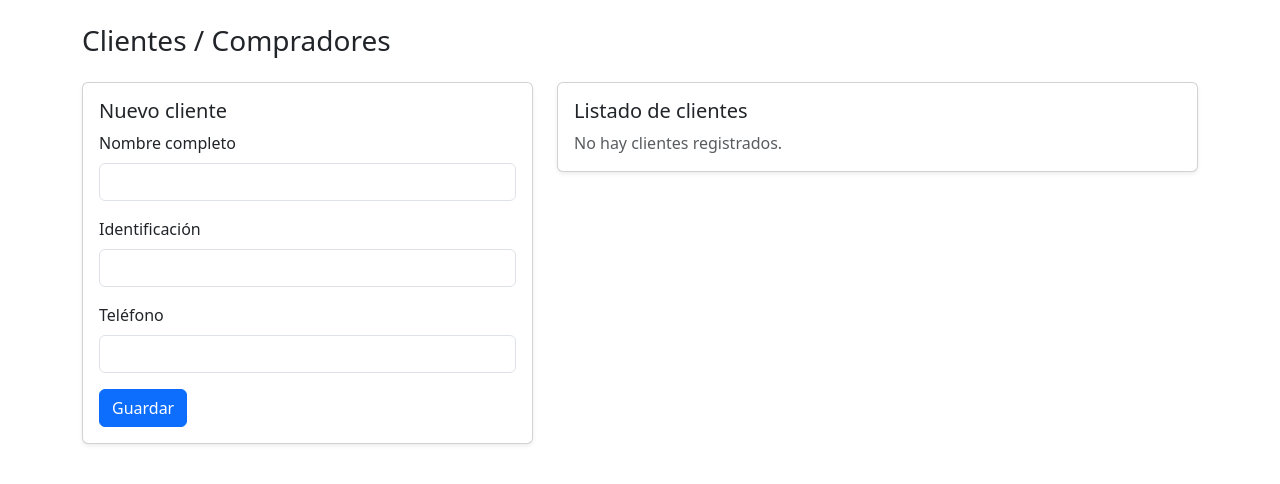
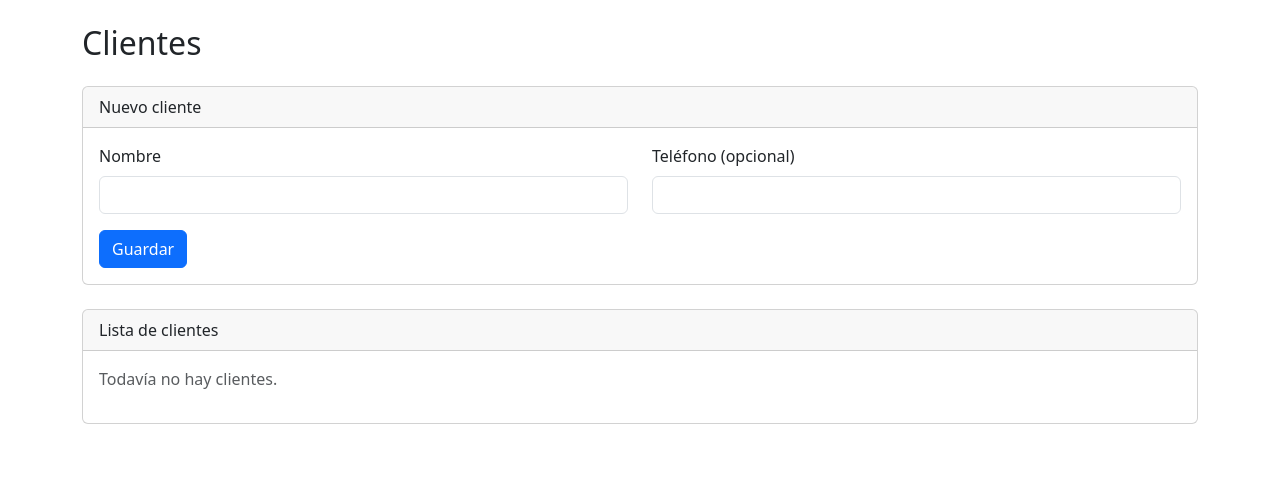
Before and after one commit to Jorleonzu86/creditos-app, a Flask app: page /clientes in a window 1280 px wide. Shown: the part 56-540 px from the top of the page. Run offline with Flask 3, Linux system fonts and the light colour scheme; a user stored in the database is signed in; data that the repository does not hold is empty.

Commit message:
Update clientes.html

```diff
--- a/templates/clientes.html
+++ b/templates/clientes.html
@@ -1,44 +1,43 @@
 {% extends "base.html" %}
+
+{% block title %}Clientes{% endblock %}
+
 {% block content %}
 <div class="d-flex justify-content-between align-items-center mb-3">
-  <h3>Clientes / Compradores</h3>
+  <h2>Clientes</h2>
 </div>
 
+<div class="card mb-4">
+  <div class="card-header">
+    Nuevo cliente
+  </div>
+  <div class="card-body">
+    <form method="post">
       <div class="row">
-  <div class="col-md-5">
-    <div class="card shadow-sm mb-4">
-      <div class="card-body">
-        <h5 class="card-title">Nuevo cliente</h5>
-        <form method="post">
-          <div class="mb-3">
-            <label class="form-label">Nombre completo</label>
+        <div class="col-md-6 mb-3">
+          <label class="form-label">Nombre</label>
           <input type="text" name="nombre" class="form-control" required>
         </div>
-          <div class="mb-3">
-            <label class="form-label">Identificación</label>
-            <input type="text" name="identificacion" class="form-control">
+        <div class="col-md-6 mb-3">
+          <label class="form-label">Teléfono (opcional)</label>
+          <input type="text" name="telefono" class="form-control">
         </div>
-          <div class="mb-3">
-            <label class="form-label">Teléfono</label>
-            <input type="text" name="telefono" class="form-control">
       </div>
       <button type="submit" class="btn btn-primary">Guardar</button>
     </form>
   </div>
 </div>
+
+<div class="card">
+  <div class="card-header">
+    Lista de clientes
   </div>
-
-  <div class="col-md-7">
-    <div class="card shadow-sm">
   <div class="card-body">
-        <h5 class="card-title">Listado de clientes</h5>
     {% if clientes %}
-        <div class="table-responsive">
-          <table class="table table-sm table-hover align-middle">
+      <table class="table table-hover">
         <thead>
           <tr>
             <th>Nombre</th>
-                <th>Identificación</th>
             <th>Teléfono</th>
             <th>Saldo</th>
             <th></th>
@@ -48,29 +47,21 @@
           {% for c in clientes %}
             <tr>
               <td>{{ c.nombre }}</td>
-                <td>{{ c.identificacion or '' }}</td>
-                <td>{{ c.telefono or '' }}</td>
-                <td>₡ {{ "%.2f"|format(c.saldo) }}</td>
+              <td>{{ c.telefono or "" }}</td>
+              <td>₡{{ "%.2f"|format(c.saldo or 0) }}</td>
               <td>
-                  <a href="{{ url_for('cliente_detalle', cliente_id=c.id) }}" class="btn btn-sm btn-outline-primary">
-                    Ver movimientos
+                <a href="{{ url_for('cliente_detalle', cliente_id=c.id) }}"
+                   class="btn btn-sm btn-outline-primary">
+                  Ver detalle
                 </a>
-                  {% if current_user.role == 'admin' %}
-                  <a href="{{ url_for('cliente_pdf', cliente_id=c.id) }}" class="btn btn-sm btn-outline-secondary">
-                    PDF
-                  </a>
-                  {% endif %}
               </td>
             </tr>
           {% endfor %}
         </tbody>
       </table>
-        </div>
     {% else %}
-        <p class="text-muted mb-0">No hay clientes registrados.</p>
+      <p class="text-muted">Todavía no hay clientes.</p>
     {% endif %}
   </div>
 </div>
-  </div>
-</div>
 {% endblock %}
```
Lines whose indentation alone changed are shown as unchanged.
